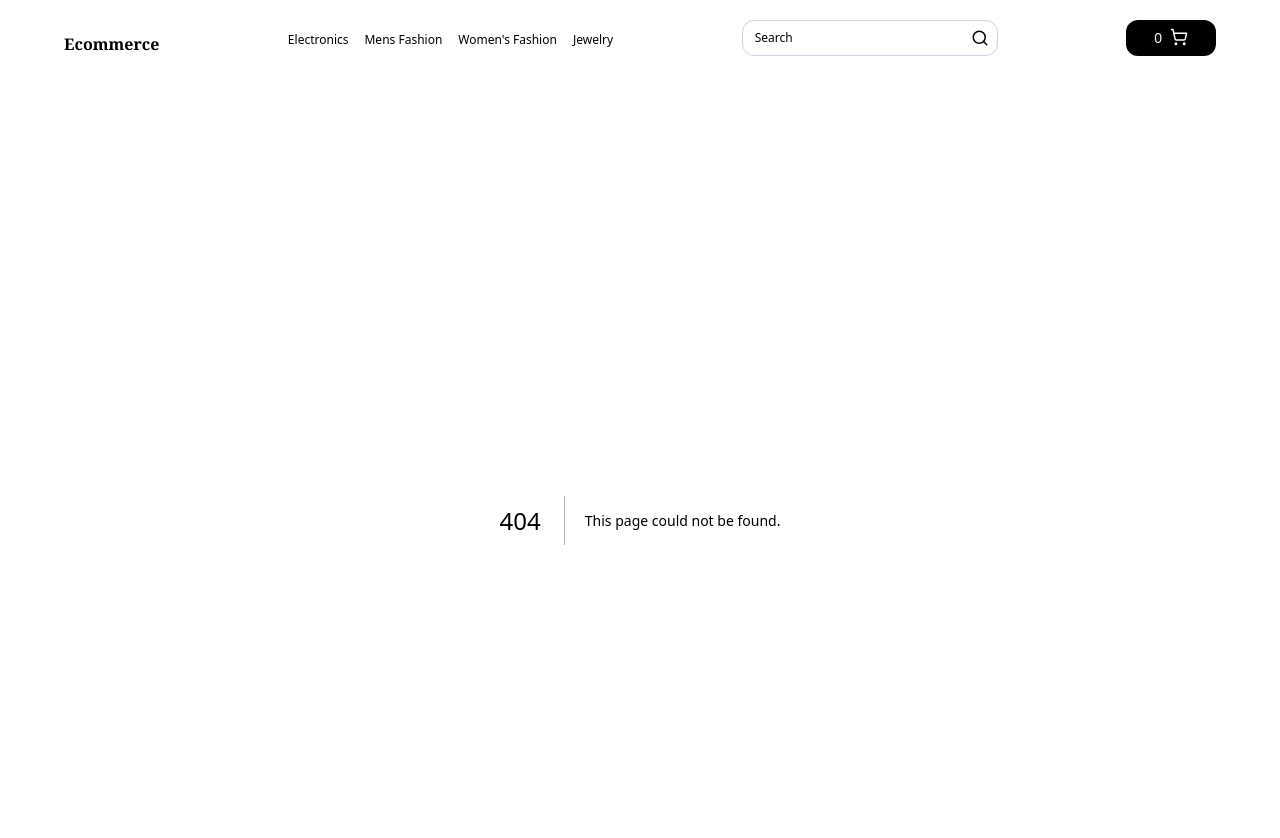
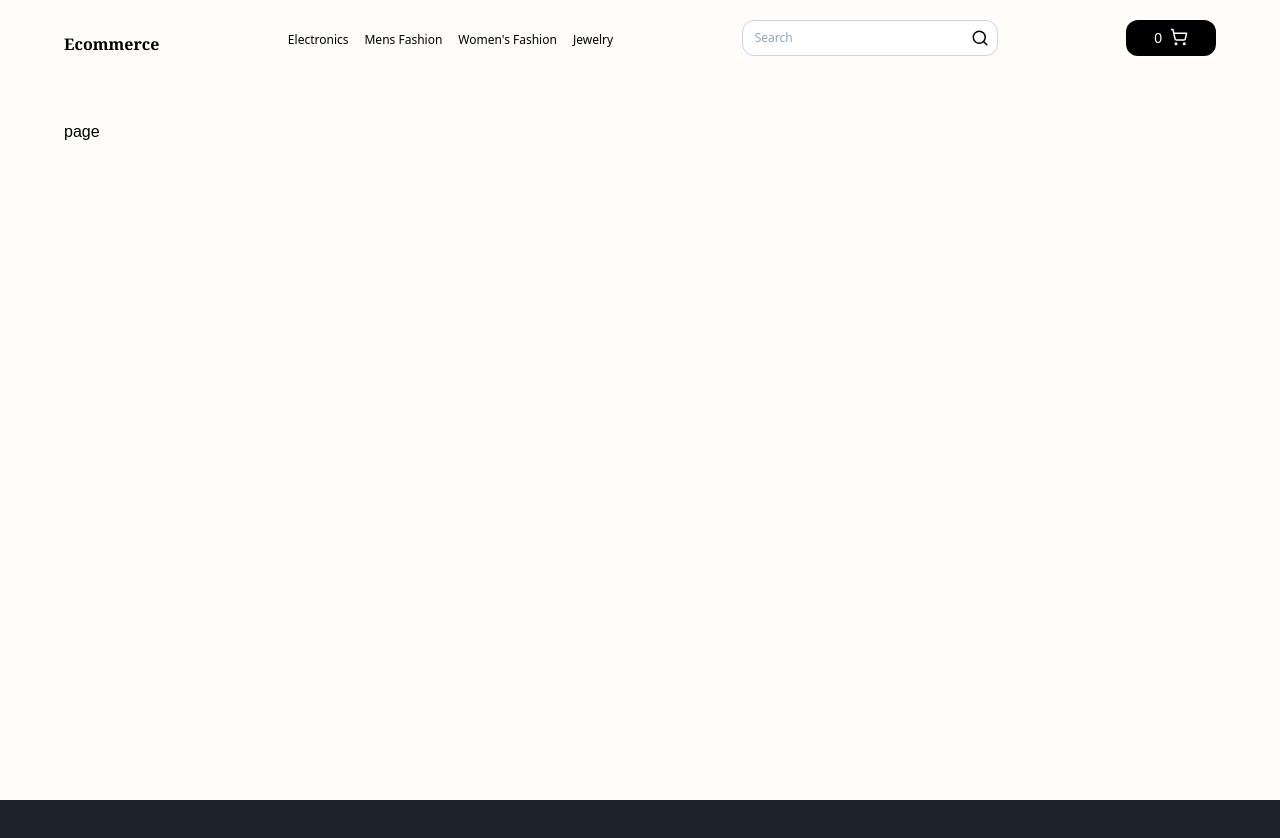
Before and after one commit to aye-shadow/next-app, a Next.js app: page /Search in a window 1280 px wide. Before the commit this address had no page. Shown: the top 838 px of the page. After the commit the page ends 800 px from the top, so only its background shows below. Built offline with nearby package versions, Linux system fonts and the light colour scheme.

Commit message:
started search bar

```diff
--- a/app/Product/page.tsx
+++ b/app/Product/page.tsx
@@ -62,7 +62,7 @@ const page = async ({ params, searchParams }: any) => {
               data={{ title: "Description:", text: product.description }}
             />
             <SingleProductContainers
-              data={{ title: "Price", text: `Rs.${product.price}` }}
+              data={{ title: "Price", text: `$${product.price}` }}
             />
             <button
               className="btn w-full bg-black text-white thin hover:bg-zinc-800 duration-200 rounded-xl"
--- /dev/null
+++ b/app/Search/page.tsx
@@ -0,0 +1,9 @@
+import React from 'react'
+
+const page = () => {
+  return (
+    <div>page</div>
+  )
+}
+
+export default page
--- /dev/null
+++ b/app/ShoppingCart/page.tsx
@@ -0,0 +1,9 @@
+import React from 'react'
+
+const page = () => {
+  return (
+    <div>page</div>
+  )
+}
+
+export default page
--- a/app/_components/_MainComponents/Header.tsx
+++ b/app/_components/_MainComponents/Header.tsx
@@ -1,6 +1,5 @@
 import React from "react";
 import { ShoppingCart } from "lucide-react";
-import { Search } from "lucide-react";
 import SearchBar from "./SearchBar";
 import Categories from "./Categories";
 import Link from "next/link";
@@ -8,10 +7,7 @@ import Link from "next/link";
 const Header = () => {
   return (
     <nav className="flex justify-between bg-slate-00 relative py-4 px-16 pb-8">
-      <Link
-        href="../"
-        className="font-bold font-serif pt-4 cursor-pointer"
-      >
+      <Link href="../" className="font-bold font-serif pt-4 cursor-pointer">
         Ecommerce
       </Link>
       <ul className="flex gap-4 font-sans text-xs pt-4">
@@ -33,14 +29,16 @@ const Header = () => {
       {/* search bar */}
       <span className="flex align-middle flex-row rounded-xl min-w-64 border border-slate-300 pr-2 px-1 bg-white mt-1">
         <SearchBar />
-        <Search size={18} className="mt-2" />
       </span>
 
       {/* shopping cart */}
-      <span className="cursor-pointer bg-black flex align-middle text-white px-7 rounded-xl pt-2 gap-2 text-sm mt-1">
+      <Link
+        href="/ShoppingCart"
+        className="cursor-pointer bg-black flex align-middle text-white px-7 rounded-xl pt-2 gap-2 text-sm mt-1"
+      >
         <p>0</p>
         <ShoppingCart size={18} />
-      </span>
+      </Link>
     </nav>
   );
 };
--- a/app/_components/_MainComponents/SearchBar.tsx
+++ b/app/_components/_MainComponents/SearchBar.tsx
@@ -1,13 +1,52 @@
 "use client";
-import React from "react";
+import { Loader2, Search } from "lucide-react";
+import Link from "next/link";
+import { useRouter } from "next/navigation";
+import React, { ChangeEvent, useState, useTransition } from "react";
 
 const SearchBar = () => {
+  // if it's in the middle of searching, wait
+  const [isSearching, startTransition] = useTransition();
+
+  // to set url
+  const router = useRouter();
+  const [searchQuery, setSearchQuery] = useState<string>("");
+  const search = () => {
+    startTransition(() => {
+      router.push(queryLink);
+    });
+  };
+
+  const queryLink = `/Search?query=${searchQuery}`;
+
   return (
-    <input
-      type="text"
-      className="p-2 text-xs rounded font-sans flex-1 bg-transparent focus:outline-none placeholder:text-inherit"
-      placeholder="Search"
-    />
+    <>
+      <input
+        type="search"
+        className="p-2 text-xs rounded font-sans flex-1 bg-transparent focus:outline-none placeholder-slate-400"
+        placeholder="Search"
+        value={searchQuery}
+        onChange={(event) => {
+          // setting value of search bar
+          setSearchQuery(event.target.value);
+        }}
+        onKeyDown={(e) => {
+          if (e.key === "Enter" && (e.target as HTMLInputElement).value !== "") {
+            search();
+          }
+        }}
+        disabled={isSearching}
+      />
+      <button>
+        <Link href={queryLink === "/Search?query=" ? "#" : queryLink}>
+          {isSearching ? (
+            <Loader2 size={18} className="animate-spin" />
+          ) : (
+            <Search size={18} />
+          )}
+        </Link>
+      </button>
+    </>
   );
 };
 
--- a/app/_components/_ProductsComponents/ProductsCard.tsx
+++ b/app/_components/_ProductsComponents/ProductsCard.tsx
@@ -48,7 +48,7 @@ const ProductsCard = ({
             <div className="mt-2 mb-4">
               Price:
               <div className="font-bold font-serif text-sm inline pl-1">
-                Rs.{data.price}
+                ${data.price}
               </div>
             </div>
             <button
```
Also changed, not shown: app/(Categories)/Electronics/page.tsx (renamed from app/(Navbar)/Electronics/page.tsx), app/(Categories)/Jewelry/page.tsx (renamed from app/(Navbar)/Jewelry/page.tsx), app/(Categories)/MensFashion/page.tsx (renamed from app/(Navbar)/MensFashion/page.tsx), app/(Categories)/WomensFashion/page.tsx (renamed from app/(Navbar)/WomensFashion/page.tsx).
